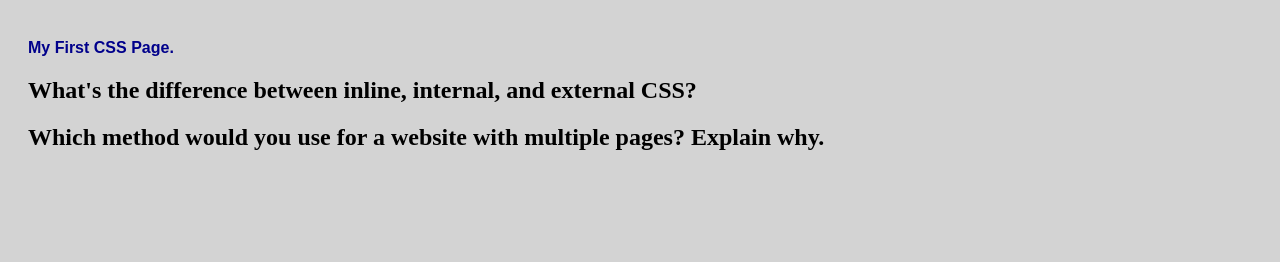
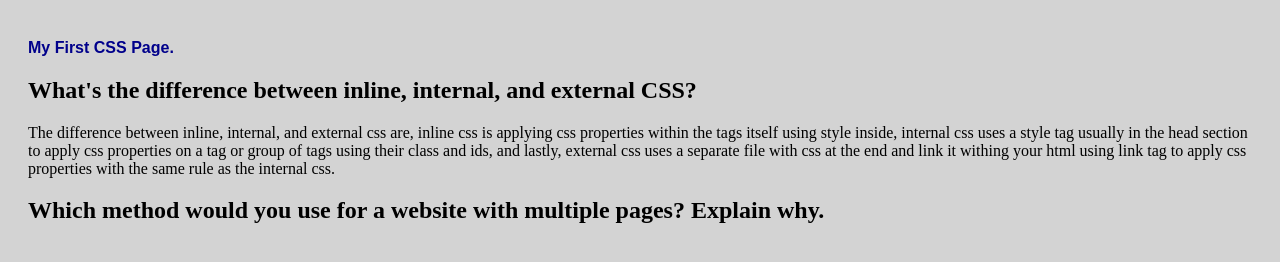
Before and after one commit to andreibasilio-developer/WebTech, a plain HTML site: page css-laboratory/lab1.html in a window 1280 px wide. Drawn offline with Linux system fonts and the light colour scheme.

Commit message:
Added a paragraph explaining the difference with 3 methods of applying css.

```diff
--- a/css-laboratory/lab1.html
+++ b/css-laboratory/lab1.html
@@ -14,7 +14,7 @@
 <body>
     <h1 style="font-size: 16px;">My First CSS Page.</h1>
     <h2>What's the difference between inline, internal, and external CSS?</h2>
-    <p></p>
+    <p>The difference between inline, internal, and external css are, inline css is applying css properties within the tags itself using style inside, internal css uses a style tag usually in the head section to apply css properties on a tag or group of tags using their class and ids, and lastly, external css uses a separate file with css at the end and link it withing your html using link tag to apply css properties with the same rule as the internal css.</p>
     <h2>Which method would you use for a website with multiple pages? Explain why.</h2>
     <p></p>
 </body>
```
